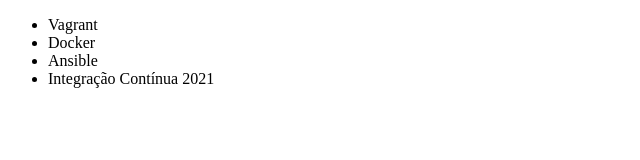
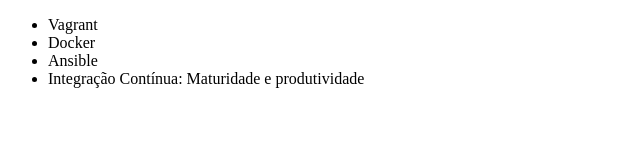
Before and after one commit to adrianobarrosmba2/git-adriano, a plain HTML site: page index.html in a window 1280 px wide. Shown: the whole page, without its empty margins (0-640 px from the left). Drawn offline with Linux system fonts and the light colour scheme.

Commit message:
renomeando o cuso de integração

```diff
--- a/index.html
+++ b/index.html
@@ -9,7 +9,7 @@
         <li>Vagrant</li>
         <li>Docker</li>
         <li>Ansible</li>
-        <li>Integração Contínua 2021</li>
+        <li>Integração Contínua: Maturidade e produtividade</li>
     </ul>
 </body>
 </html>
```
